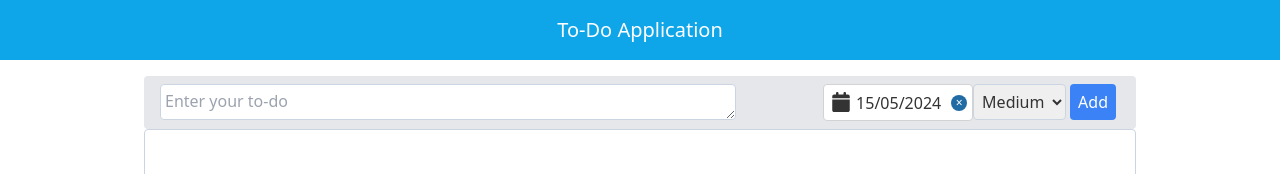
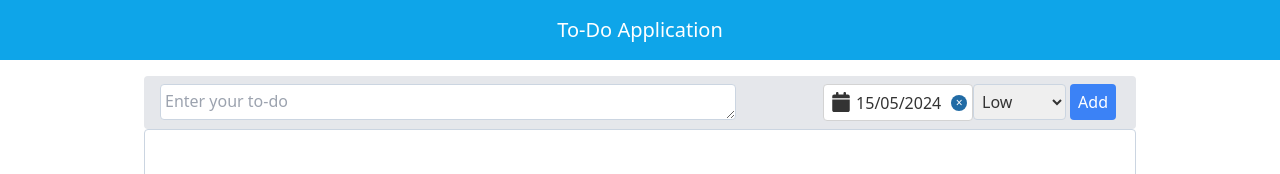
Before and after one commit to rkumar-dev007/to-do, a React (Create React App) app: page / in a window 1280 px wide. Shown: the top 174 px of the page. Built offline with nearby package versions, Linux system fonts and the light colour scheme.

Commit message:
fix: completed todo icon changed

```diff
--- a/src/pages/Todo.jsx
+++ b/src/pages/Todo.jsx
@@ -1,4 +1,4 @@
-import { CheckCircleIcon, PencilSquareIcon, TrashIcon } from "@heroicons/react/24/solid";
+import { BookmarkIcon, BookmarkSlashIcon, PencilSquareIcon, TrashIcon } from "@heroicons/react/24/solid";
 import dayjs from 'dayjs';
 import { Formik } from 'formik';
 import { useState } from 'react';
@@ -24,7 +24,8 @@ function TodoList() {
     id: null,
     text: '',
     completed: false,
-    priority: 'medium',
+    priority: 'low',
+    createdAt: new Date(),
     dueDate: new Date()
   };
   const [editId, setEditId] = useState(null);
@@ -80,7 +81,7 @@ function TodoList() {
                       <span className='p-1 text-xs font-medium text-white border border-solid rounded-lg bg-sky-500'>{toDo?.priority}</span>
                       {!toDo.completed ? <HeroIcon icon={PencilSquareIcon} color="#212121" onClick={() => handleEdit(toDo.id, toDo.dueDate)} className={`hover:cursor-pointer hover:scale-105`} /> : null}
                       <HeroIcon icon={TrashIcon} color="#DC2626" onClick={() => removeTodo(toDo.id)} className={`hover:cursor-pointer hover:scale-105`} />
-                      <HeroIcon icon={CheckCircleIcon} color="#4BB543" onClick={() => toggleTodo(toDo.id)} className={`hover:cursor-pointer hover:scale-105`} />
+                      <HeroIcon icon={toDo.completed ? BookmarkIcon : BookmarkSlashIcon} color={toDo.completed ? "#4BB543" : '#FF9100'} onClick={() => toggleTodo(toDo.id)} className={`hover:cursor-pointer hover:scale-105`} />
                     </div>
                     <p className={` hover:cursor-pointer min-h-28 m-3  p-2  ${toDo.completed ? 'line-through text-slate-500' : null}`} onClick={() => toggleTodo(toDo.id)}>{toDo.text}</p>
                   </div>
```
